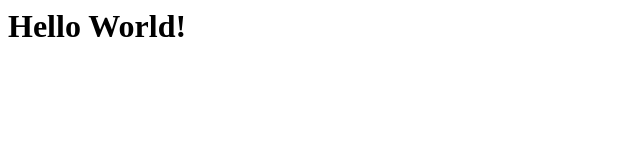
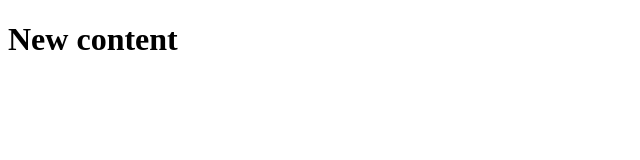
Before and after one commit to Haris9413/demo, a plain HTML site: page index.html in a window 1280 px wide. Shown: the whole page, without its empty margins (0-640 px from the left). Drawn offline with Linux system fonts and the light colour scheme.

Commit message:
Add files via upload

```diff
--- a/index.html
+++ b/index.html
@@ -1,3 +1,15 @@
-<html>
-    <h1>Hello World!</h1>
+<!--
+    Author: Haris Noor
+    File: index1.html
+    Date: 2025-01-14
+    descrition: demo for assignment1
+-->
+<!DOCTYPE html>
+<html lang="en">
+    <head>
+        <meta charset="utf-g">
+    <head>
+    <body>
+        <h1>New content</h1>
+    </body>
 </html>
```
